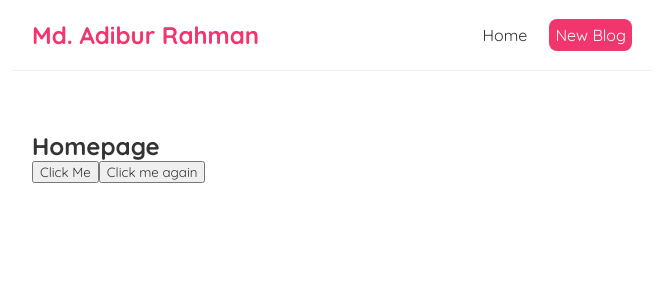
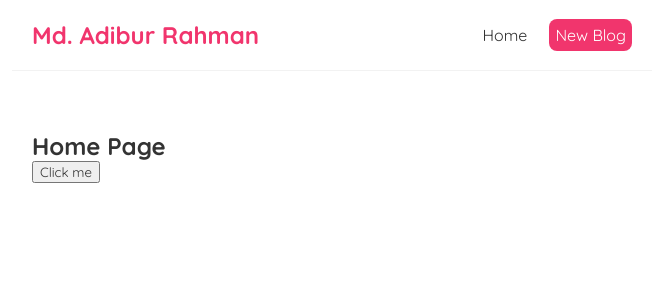
Before and after one commit to adibfuego90/react-vite-learning, a React (Vite) app: page / in a window 1280 px wide. Shown: the top 300 px of the page, without its empty margins (308-971 px from the left). Built offline with nearby package versions, Linux system fonts and the light colour scheme.

Commit message:
use state hook is used

```diff
--- a/src/Home.jsx
+++ b/src/Home.jsx
@@ -1,20 +1,15 @@
+import { useState } from "react";
+
 const Home = () => {
-  const clickHandler = (e) => {
-    console.log("Hello, Programmer", e.target);
-  };
-  const clickAgainHandler = (name, e) => {
-    console.log(`Hello, ${name}`, e.target);
+  const [name, setName] = useState("adibur");
+  const handleClick = () => {
+    setName("adibur rahman ");
+    console.log(name);
   };
   return (
     <div className="home">
-      <h2>Homepage</h2>
-      <button onClick={clickHandler}>Click Me</button>
-      <button
-        onClick={(e) => {
-          clickAgainHandler("adib", e);
-        }}>
-        Click me again
-      </button>
+      <h2>Home Page</h2>
+      <button onClick={handleClick}>Click me </button>
     </div>
   );
 };
```
